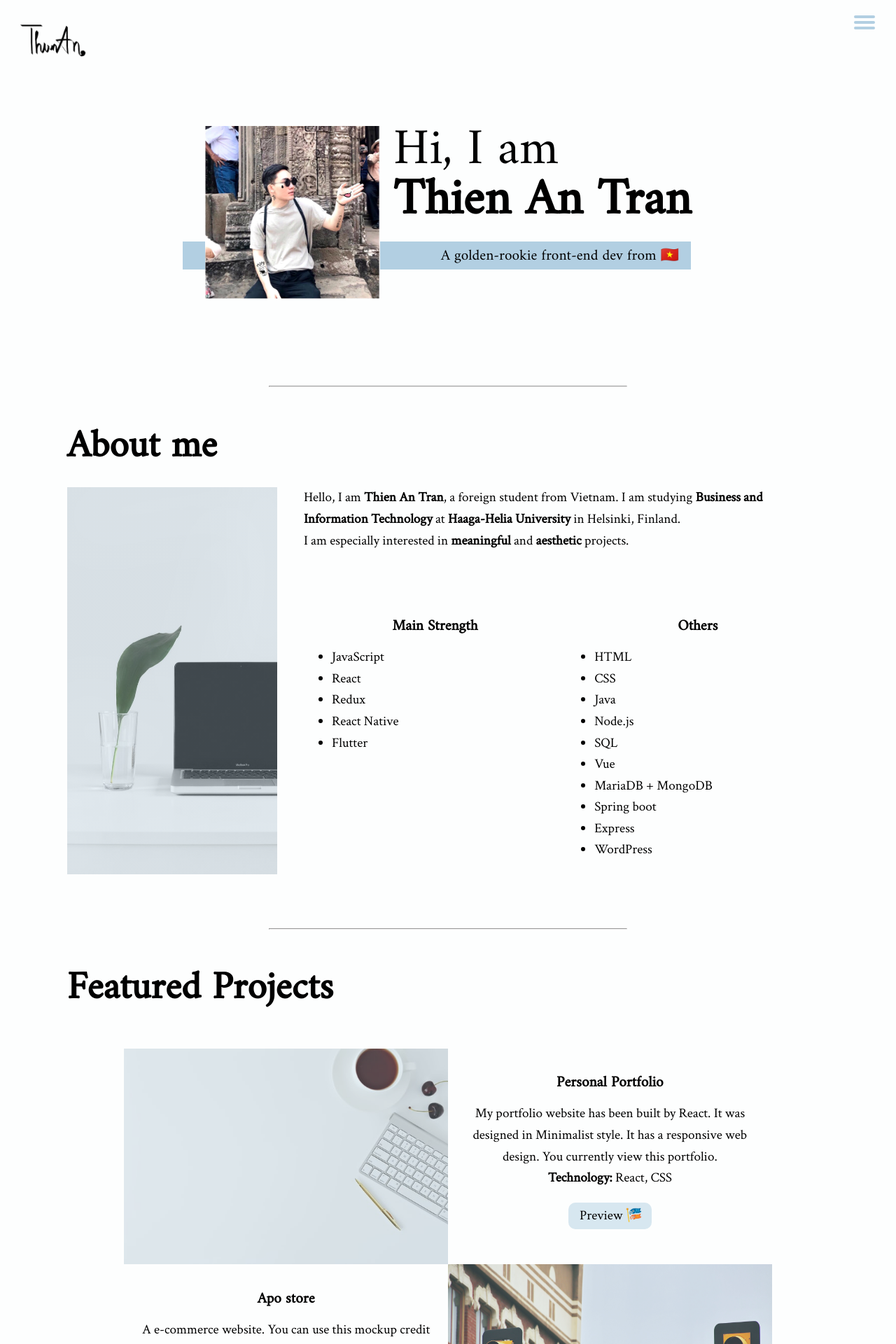
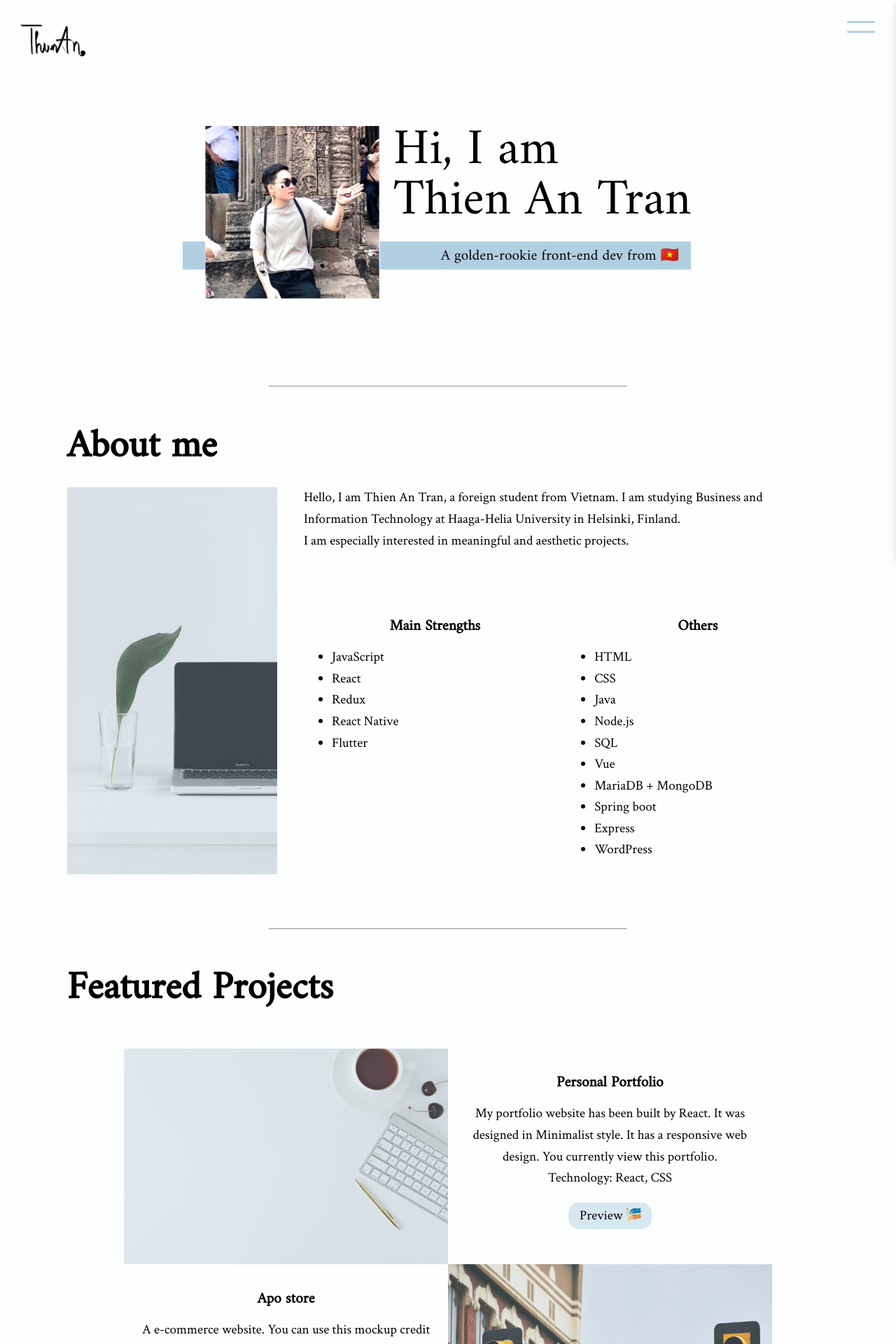
Before and after one commit to mrred243/Portfolio, a React (Vite) app: page /home in a window 1280 px wide. Shown: the top 1920 px of the page at 70% size. Built offline with nearby package versions, Linux system fonts and the light colour scheme.

Commit message:
Edit interaction of buttons

```diff
--- a/src/components/About.js
+++ b/src/components/About.js
@@ -12,7 +12,7 @@ const About = () => {
           </p>
           <div className="specialty">
             <div className="strength--main">
-                <h3 className="specialty--item">Main Strength</h3>
+                <h3 className="specialty--item">Main Strengths</h3>
                 <ul>
                     <li>JavaScript</li>
                     <li>React</li>
--- a/src/components/Header.js
+++ b/src/components/Header.js
@@ -14,12 +14,12 @@ const Header = () => {
 
 
 return(
-  <div>
+  <>
   <header>
   <div className="logo">
     <img src={drawBlack} alt="logo" />
   </div>
-  <button className={navOpen ? "nav-toggle nav__open" : "nav-toggle"} onClick={() => toggleNav()} aria-lable="toggle navigation">
+  <button className={navOpen ? "nav-toggle nav__open" : "nav-toggle"} onClick={() => toggleNav()} aria-label="toggle navigation">
     <span className={navOpen ? "hamburger nav__open" : "hamburger"}></span>
   </button>
   <nav className={navOpen ? "nav nav__open" : "nav" }>
@@ -37,7 +37,7 @@ return(
       <h3 className="subtitle subtitle--intro">A golden-rookie front-end dev from 🇻🇳</h3>
       <img className="img--intro" src={an} alt="" />
   </div>
-  </div>
+  </>
 )
 }
 
--- a/src/index.css
+++ b/src/index.css
@@ -14,7 +14,7 @@ linear-gradient(rgba(178, 207, 226, 0.5), rgba(178, 207, 226, 0.5))
   --ff-secondary: "Amiri", serif;
 
   --fw-reg: 300;
-  --fw-bold: 800;
+  --fw-bold: 500;
 
   --clr-light: #fdfefe;
   --clr-text: #001b3a;
@@ -56,7 +56,8 @@ body {
 }
 
 html, body, #root {
-  height: 100%
+  height: 100%;
+  width: 100%
 }
 
 strong {
@@ -121,12 +122,13 @@ header {
   position: fixed;
   background: var(--clr-accent1);
   top: 0;
-  bottom: 0;
-  left: 65%;
   right: 0;
   z-index: 100;
+  left: 65%;
+  height: 100vh;
   transform: translateX(100%);
-  transition: transform 250ms cubic-bezier(0.5, 0, 0.5, 1);
+  box-shadow: var(--bs);
+  transition: transform 600ms cubic-bezier(0.5, 0, 0.5, 1);
 }
 
 .nav__list {
@@ -144,10 +146,11 @@ header {
   color: inherit;
   font-size: var(--fs-h2);
   text-decoration: none;
+  transition: color 600ms ease;
 }
 
 .nav__link:hover {
-  color: #f8f8ff;
+  color: #5a5900;
   text-decoration: none;
 }
 
@@ -160,7 +163,6 @@ header {
   z-index: 1000;
   top: 2em;
   outline: none;
-
 }
 
 .nav__open.nav {
@@ -172,40 +174,48 @@ header {
 }
 
 .nav__open.hamburger {
-  transform: rotate(0.625turn);
+  transform: rotate(45deg);
   background: var(--clr-text);
 }
 
 .nav__open.hamburger::before {
   background: var(--clr-text);
-  transform: rotate(90deg) translateX(-8px);
+  transform: rotate(90deg) translateX(-14px);
 }
 
-.nav__open.hamburger::after {
-  opacity: 0;
+.nav__open.hamburger:hover {
+  transform: rotate(225deg);
 }
+
+.nav__open.hamburger:hover::before {
+  transform: rotate(90deg) translateX(-14px);
+}
+
 
 .hamburger {
   display: block;
   position: relative;
 }
 
+.hamburger:hover {
+  transform: rotate(180deg)
+}
+
 .hamburger,
-.hamburger::before,
-.hamburger::after {
+.hamburger::before {
   background: var(--clr-accent2);
-  width: 2.25em;
-  height: 4px;
-  border-radius: 1em;
-  transition: transform 250ms ease-in-out;
+  width: 3em;
+  height: 3px;
+  border-radius: 0.2em;
+  transition: transform 400ms ease-in;
 }
 
 .hamburger::before {
-  top: 8px;
+  top: 14px;
 }
 
-.hamburger::after {
-  bottom: 8px;
+.hamburger:hover::before{
+  transform: translateY(-28px);
 }
 
 .hamburger::before,
@@ -326,9 +336,6 @@ header {
     text-align: center;
   }
 
-  .strength--other,
-  .strength--main {
-  }
 
   .subtitle--about {
     margin-bottom: 3em;
@@ -383,9 +390,9 @@ header {
   padding: 0.3em 0.7em 0.4em 0.85em;
   font-family: var(--ff-primary);
   font-size: var(--fs-body);
-  border-radius: 10px;
+  border-radius: 15px;
   background-color: rgba(178, 207, 226, 0.5);
-  transition: all 0.3s ease-in-out;
+  transition: all 0.4s ease-in-out;
   cursor: pointer;
   outline: none;
   border: none;
@@ -513,12 +520,12 @@ header {
   z-index:1;
   background-color:#86a8bd;
   transform:translateX(-100%) skew(-10deg);
-  transition:-webkit-transform .3s ease-out;
-  transition:transform .3s ease-out
+  transition:-webkit-transform .6s ease-out;
+  transition:transform .8s ease-out
 }
 
 .intro__btn:hover .hover-effect{
-  transform:translateX(0) skew(-10deg)
+  transform:translateX(0) skew(-15deg)
 }
 
 .label-text{
@@ -542,4 +549,21 @@ header {
 .cover {
   background-image: url(./asset/coverpage.jpg);
   background-size: cover;
+  height: 100%;
+  padding: 90px 1em;
+  display: flex;
+  flex-direction: column;
+  justify-content: space-evenly;
 }
+
+@media(min-width: 350px) {
+  .cover{
+    padding: 90px 3em;
+  }
+}
+
+@media(min-width: 650px) {
+  .cover{
+    padding: 90px 100px;
+  }
+}
--- a/src/views/CoverPage.js
+++ b/src/views/CoverPage.js
@@ -7,9 +7,7 @@ const CoverPage = () => {
     const history = useHistory();
 
     return (
-        <div
-        className="cover"
-        style={{height: '100%', padding: '90px 100px', display: 'flex', flexDirection: 'column', justifyContent: 'space-evenly'}}>
+        <div className="cover">
             <h1>Welcome to Thien-An's portfolio</h1>
             <h2 style={{display: 'inline-block', marginRight: 30}}>But first, Have a nice day.</h2>
             <div>
```
